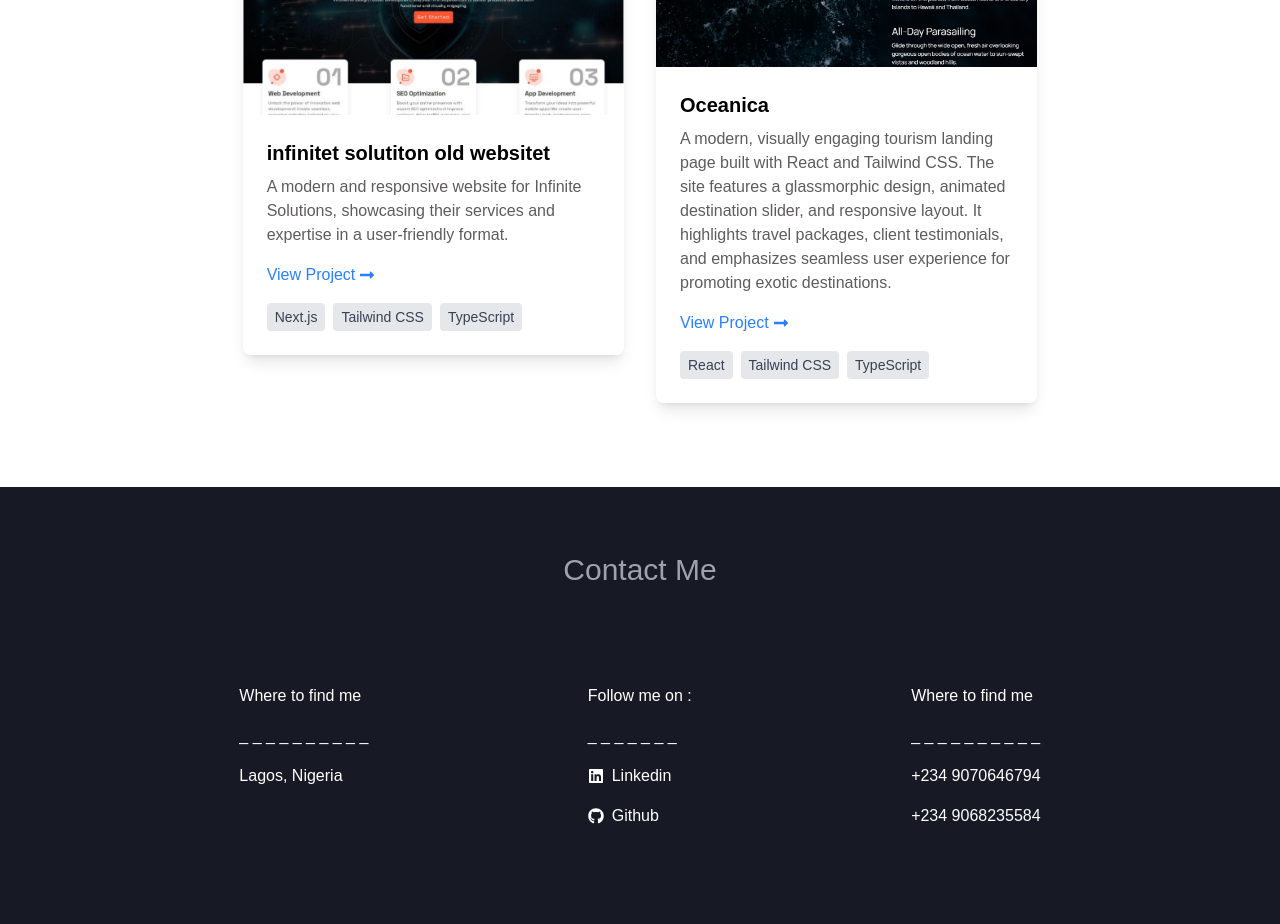
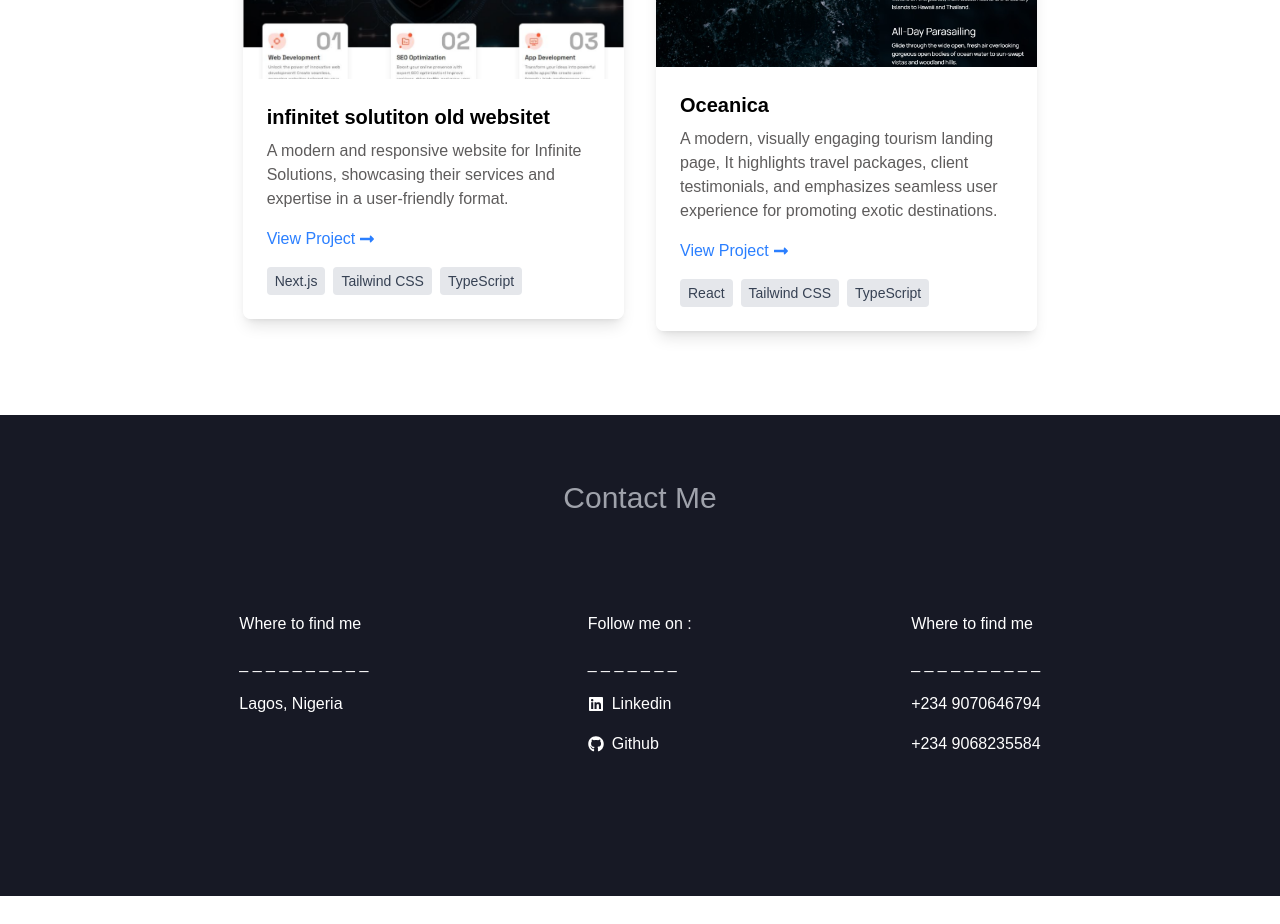
Before and after one commit to Kingbee1M/My-portfolio-v2, a Next.js app: page / in a window 1280 px wide. Shown: the part 3160-4084 px from the top of the page. After the commit the page ends 4056 px from the top, so only its background shows below. Built offline with nearby package versions, Linux system fonts and the light colour scheme.

Commit message:
edited the oceanica description message

```diff
--- a/src/components/UI/Projects.tsx
+++ b/src/components/UI/Projects.tsx
@@ -37,7 +37,7 @@ const projects = [
     name: "Oceanica",
     image: "/images/Oceanica.jpg",
     link: "https://oceanicaweb.netlify.app/",
-    description: "A modern, visually engaging tourism landing page built with React and Tailwind CSS. The site features a glassmorphic design, animated destination slider, and responsive layout. It highlights travel packages, client testimonials, and emphasizes seamless user experience for promoting exotic destinations.",
+    description: "A modern, visually engaging tourism landing page, It highlights travel packages, client testimonials, and emphasizes seamless user experience for promoting exotic destinations.",
     techStack: ["React", "Tailwind CSS", "TypeScript"],
   },
 ];
```
